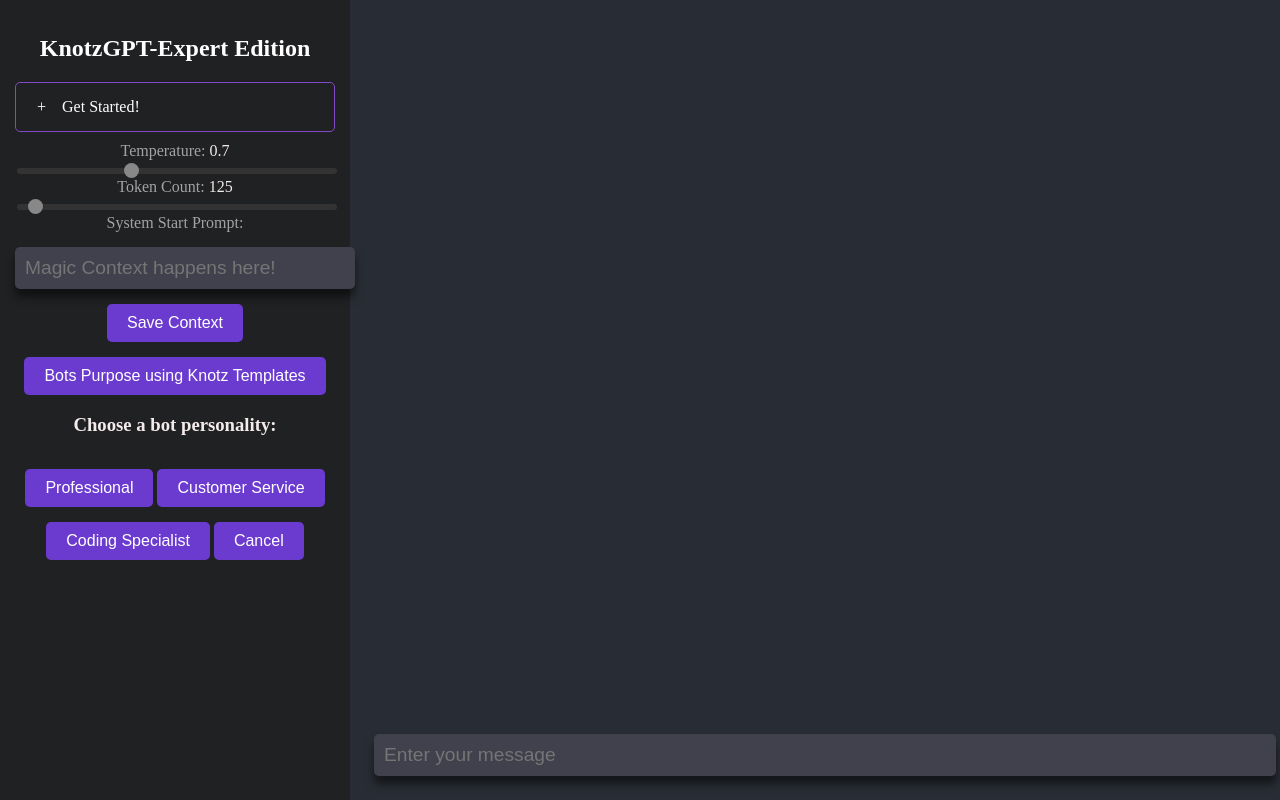
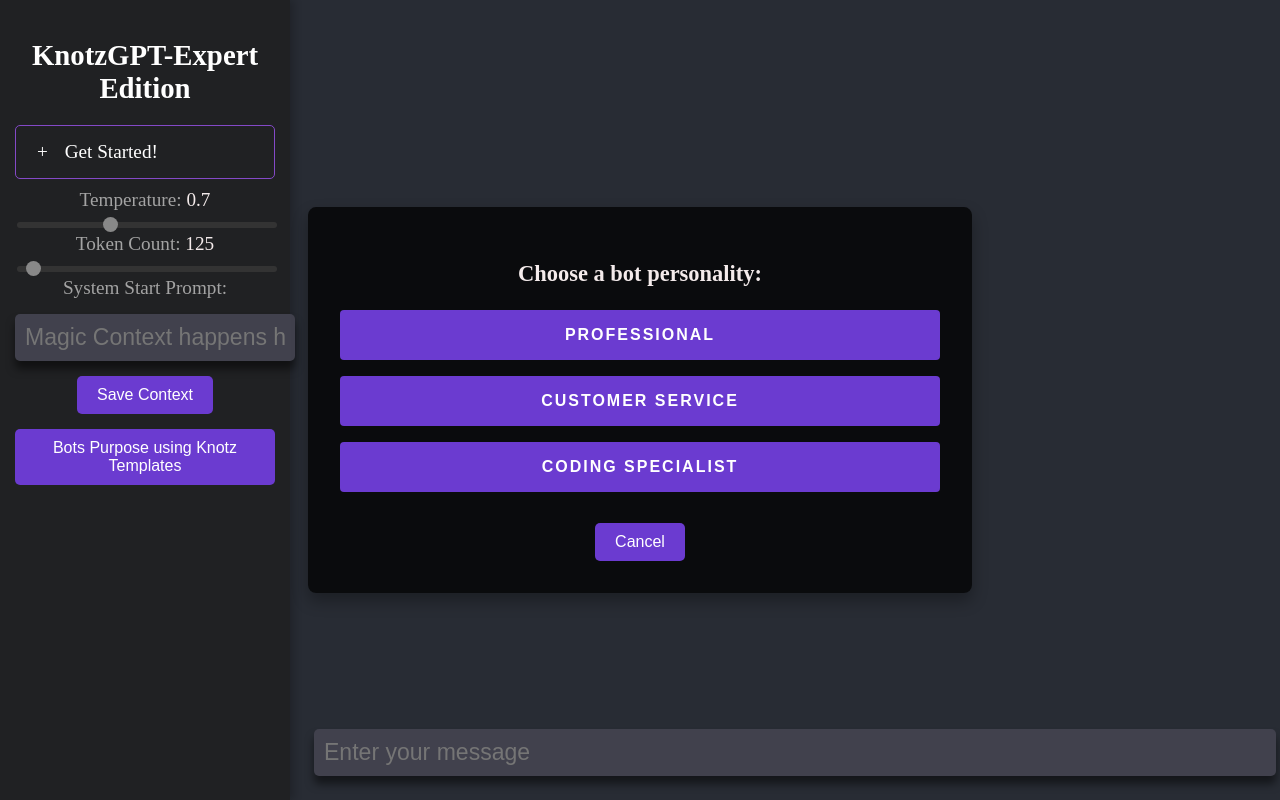
Before and after one commit to KnotEnvy/KnotzGPTPlus2, a website: page index.html in a window 1280 px wide. Both pictures are taken after a click on the button "Bots Purpose using Knotz Templates". Drawn offline with Linux system fonts and the light colour scheme.

Commit message:
styling updates

```diff
--- a/index.html
+++ b/index.html
@@ -38,8 +38,8 @@
             <h3>Choose a bot personality:</h3>
 
             <button class="personality" data-name="Professional">Professional</button>
-            <button class="personality" data-name="Customer Service">Customer Service</button>
-            <button class="personality" data-name="Coding Specialist">Coding Specialist</button>
+            <button class="personality" data-name="CustomerService">Customer Service</button>
+            <button class="personality" data-name="CodingSpecialist">Coding Specialist</button>
 
             <button id="close-modal">Cancel</button>
 
--- a/styles.css
+++ b/styles.css
@@ -4,6 +4,8 @@
   height: 100vh;
   max-width: 100%;
   text-align: center;
+  font-size: 1.2rem;
+  /* color: var(--text); */
   background-color: #282c34;
   color: rgb(244, 235, 235);
   position: absolute;
@@ -11,12 +13,26 @@
   bottom: 0;
   right: 0;
   left: 0;
+
 }
+aside {
+  padding: 2rem;
+  background: #333;
+
+  box-shadow: 0.25rem 0 0.5rem rgba(0,0,0,0.2);
+}
+/* button {
+  transition: background 0.2s;
+}
+
+button:hover {
+  background: var(--primary);
+} */
 
 /* Sidemenu styles */
 .sidemenu {
   flex: 0 0 25vw;
-  min-width: 25vw;
+  min-width: 20vw;
   max-width: 260px;
   padding: 15px;
   background-color: #202123;
@@ -189,5 +205,82 @@ button {
 }
 
 button:hover {
+
   background-color: #5329a2;
 }
+
+
+:root {
+  /* CSS variables for colors */
+  --primary: #6b3bd0;
+  --text: #fff;
+}
+
+/* Modal */
+.modal {
+  display: none; /* Hide by default */
+  position: fixed;
+  top: 50%;
+  left: 50%;
+  transform: translate(-50%, -50%);
+
+  width: 60%;
+  max-width: 600px;
+  background: rgba(0,0,0,0.75);
+  padding: 2rem;
+
+  border-radius: 0.5rem;
+  box-shadow: 0 0.5rem 1rem rgba(0,0,0,0.3);
+
+  transition: opacity 0.1s; /* Fade in/out */
+}
+
+/* Open state */
+.modal.open {
+  display: block;
+  opacity: 1;
+}
+
+/* Personality buttons */
+.personality {
+  display: block;
+  width: 100%;
+  margin: 1rem 0;
+  padding: 1rem 2rem;
+
+  color: var(--text);
+  background: var(--primary);
+  border: none;
+  border-radius: 4px;
+
+  text-transform: uppercase;
+  letter-spacing: 2px;
+  font-weight: bold;
+
+  cursor: pointer;
+  transition: background 0.2s;
+}
+
+.personality:hover {
+  background: #333;
+}
+
+/* Overall app styling */
+/* .App {
+  height: 100vh;
+
+  color: var(--text);
+  font-size: 1.2rem;
+
+  display: grid;
+  grid-template-columns: 1fr 2fr;
+} */
+
+
+
+/* Mobile responsive */
+@media (max-width: 600px) {
+  .App {
+    grid-template-columns: 1fr;
+  }
+}
```
